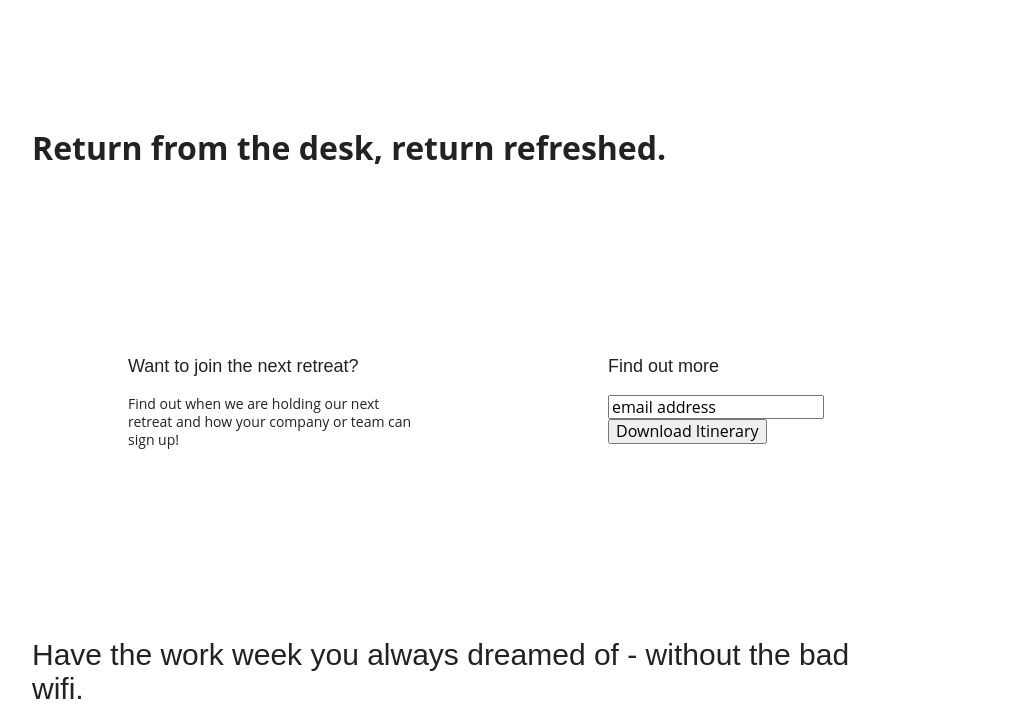
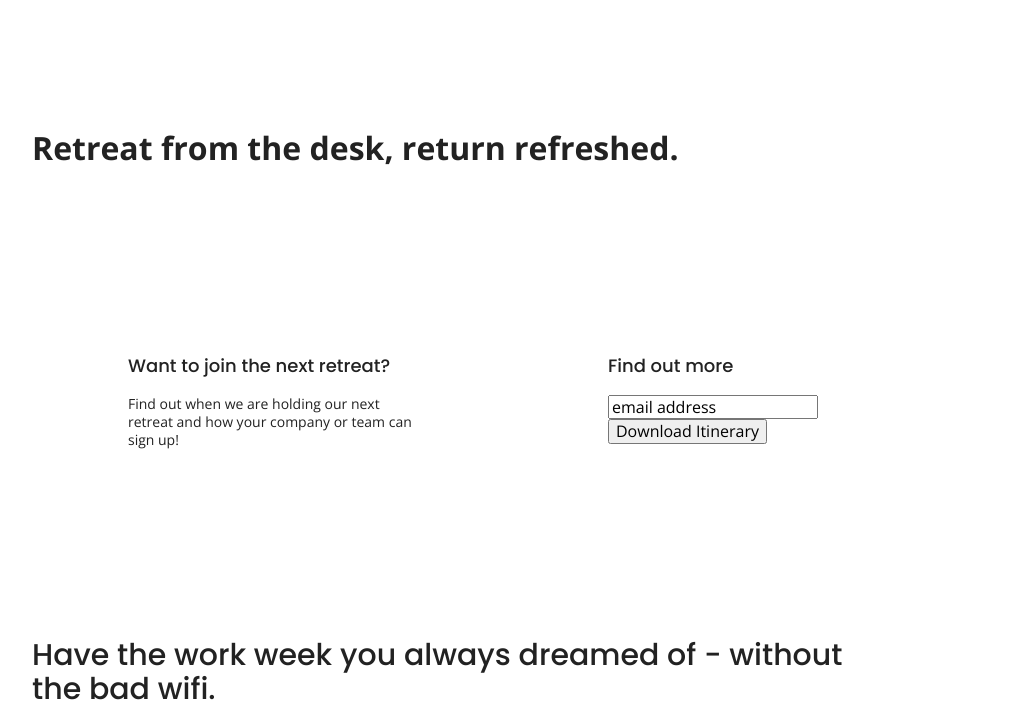
Before and after one commit to mjosephson5/unplugged, a website built with Parcel: page index.html in a window 1280 px wide. Shown: the part 72-800 px from the top of the page, without its empty margins (128-1151 px from the left). Built offline with nearby package versions, Linux system fonts and the light colour scheme.

Commit message:
Fixed spelling error

```diff
--- a/index.html
+++ b/index.html
@@ -20,6 +20,10 @@
   <link rel="stylesheet" href="css/main.css">
 
   <meta name="theme-color" content="#fafafa">
+
+  <!-- Google Fonts -->
+  <link href="https://fonts.googleapis.com/css?family=Open+Sans:400,700|Poppins:500,700" rel="stylesheet">
+
 </head>
 
 <body>
@@ -41,7 +45,7 @@
 <main>
   <section class="hero-area">
     <div class="content-wrapper">
-     <h1>Return from the desk, return refreshed.</h1>
+     <h1>Retreat from the desk, return refreshed.</h1>
     </div>
   </section>
 
```
